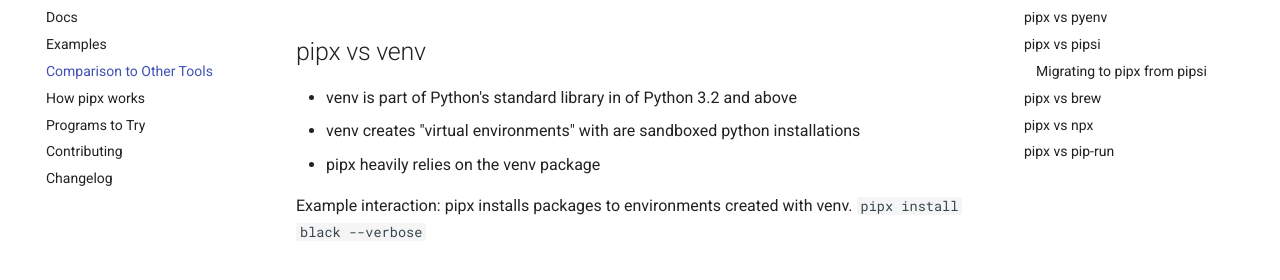
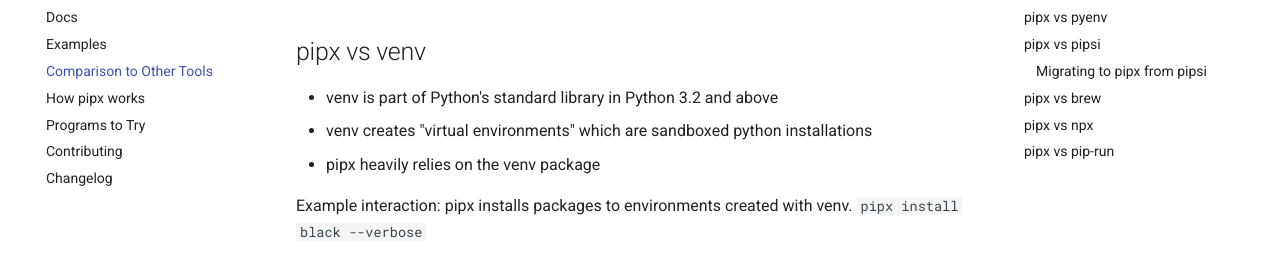
Before and after one commit to pypa/pipx, an MkDocs documentation site: the page built from docs/comparisons.md, in a window 1280 px wide and 900 px high, scrolled down 628 px. Shown: the part 172-452 px from the top of the window. Built offline with MkDocs 1.6.1 and Material for MkDocs 9.7.7, drawn with Linux system fonts in a browser that asks for light colours; comment, search, counter and statistics services are not loaded.

Commit message:
fix typo in docs

```diff
--- a/docs/comparisons.md
+++ b/docs/comparisons.md
@@ -19,8 +19,8 @@
 Run pipenv or poetry with pipx: `pipx run poetry --help`
 
 ## pipx vs venv
-* venv is part of Python's standard library in of Python 3.2 and above
-* venv creates "virtual environments" with are sandboxed python installations
+* venv is part of Python's standard library in Python 3.2 and above
+* venv creates "virtual environments" which are sandboxed python installations
 * pipx heavily relies on the venv package
 
 Example interaction:
```
